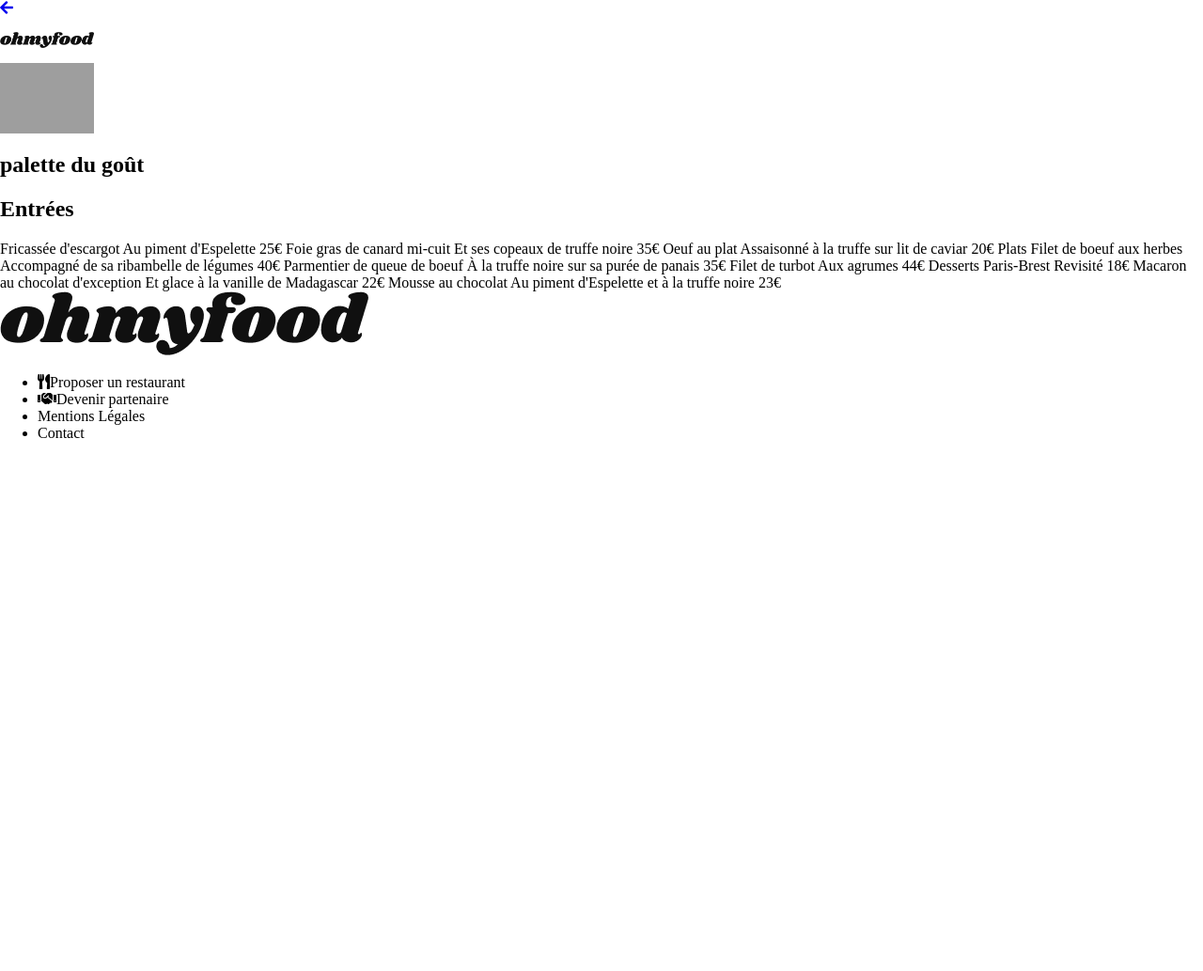
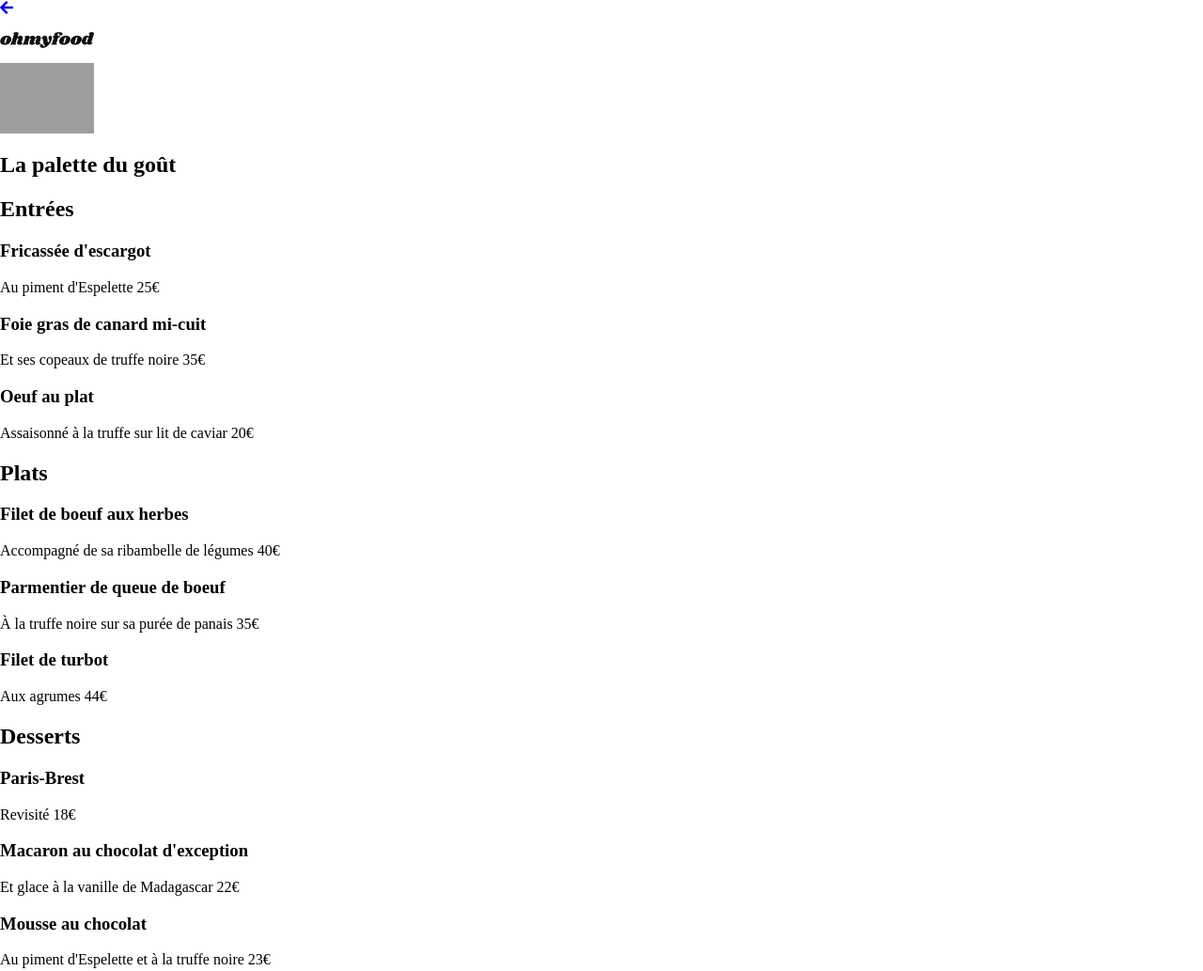
Before and after one commit to jessk971/jessicapaquet_3_01052021, a plain HTML site: page index1.html in a window 1280 px wide. Shown: the top 1033 px of the page at 94% size. Before the commit the page ends 800 px from the top, so only its background shows below. Drawn offline with Linux system fonts and the light colour scheme; grey boxes are pictures that could not be loaded.

Commit message:
index1 h2 h3 p

```diff
--- a/index1.html
+++ b/index1.html
@@ -30,13 +30,42 @@
 
     <section>
 
-        <h2>palette du goût</h2>
+        <h2>La palette du goût</h2>
 
         <h2>Entrées</h2>
 
-        Fricassée d'escargot Au piment d'Espelette 25€ Foie gras de canard mi-cuit Et ses copeaux de truffe noire 35€ Oeuf au plat Assaisonné à la truffe sur lit de caviar 20€ Plats Filet de boeuf aux herbes Accompagné de sa ribambelle de légumes 40€ Parmentier
-        de queue de boeuf À la truffe noire sur sa purée de panais 35€ Filet de turbot Aux agrumes 44€ Desserts Paris-Brest Revisité 18€ Macaron au chocolat d'exception Et glace à la vanille de Madagascar 22€ Mousse au chocolat Au piment d'Espelette et
-        à la truffe noire 23€
+        <h3>Fricassée d'escargot</h3>
+        <p>Au piment d'Espelette 25€</p>
+
+        <h3>Foie gras de canard mi-cuit</h3>
+        <p>Et ses copeaux de truffe noire 35€</p>
+
+
+        <h3>Oeuf au plat</h3>
+        <p> Assaisonné à la truffe sur lit de caviar 20€</p>
+
+        <h2>Plats</h2>
+
+        <h3>Filet de boeuf aux herbes</h3>
+        <p>Accompagné de sa ribambelle de légumes 40€</p>
+
+        <h3>Parmentier de queue de boeuf</h3>
+        <p>À la truffe noire sur sa purée de panais 35€</p>
+
+        <h3>Filet de turbot</h3>
+        <p>Aux agrumes 44€</p>
+
+        <h2>Desserts</h2>
+
+        <h3>Paris-Brest</h3>
+        <p>Revisité 18€</p>
+
+        <h3>Macaron au chocolat d'exception</h3>
+        <p>Et glace à la vanille de Madagascar 22€</p>
+
+        <h3>Mousse au chocolat</h3>
+        <p>Au piment d'Espelette et à la truffe noire 23€</p>
+
     </section>
 
     <footer id="end">
```
